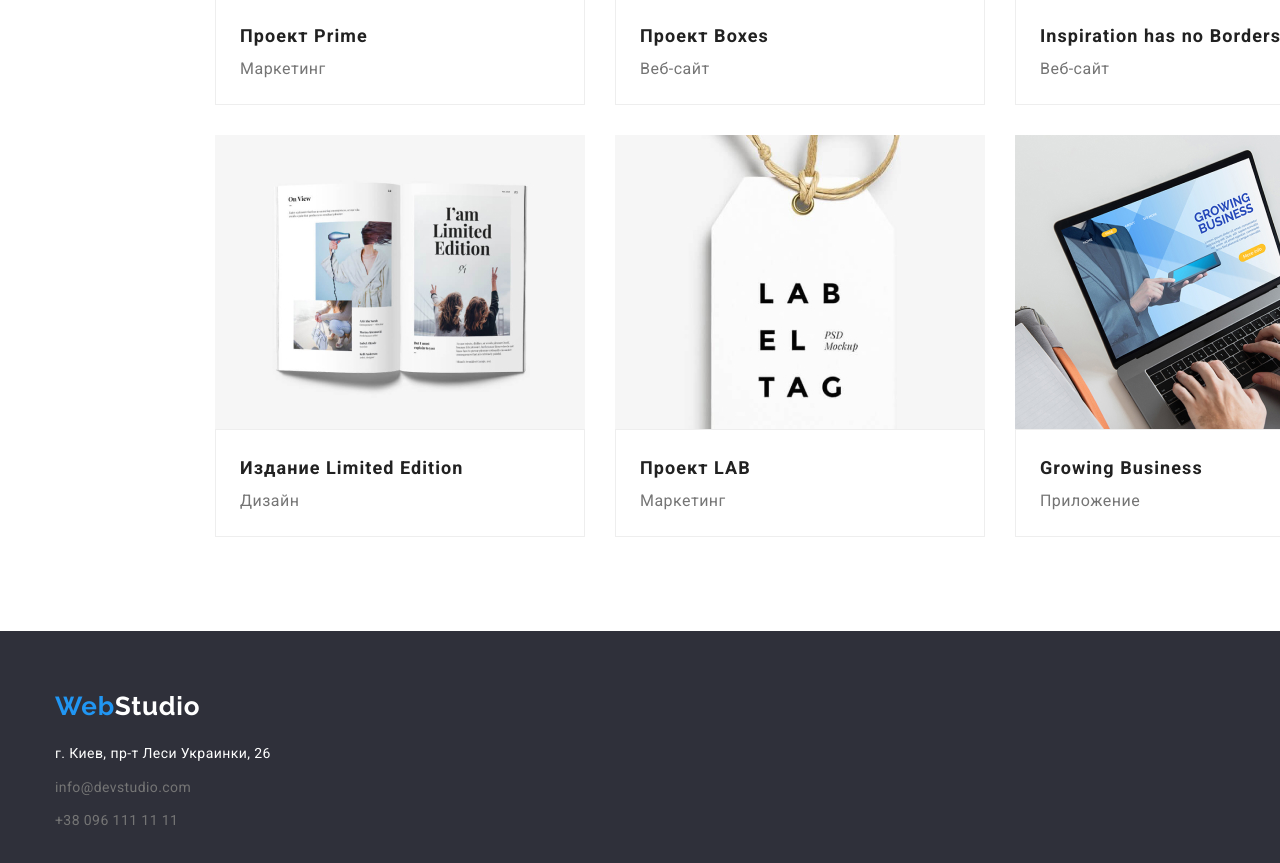
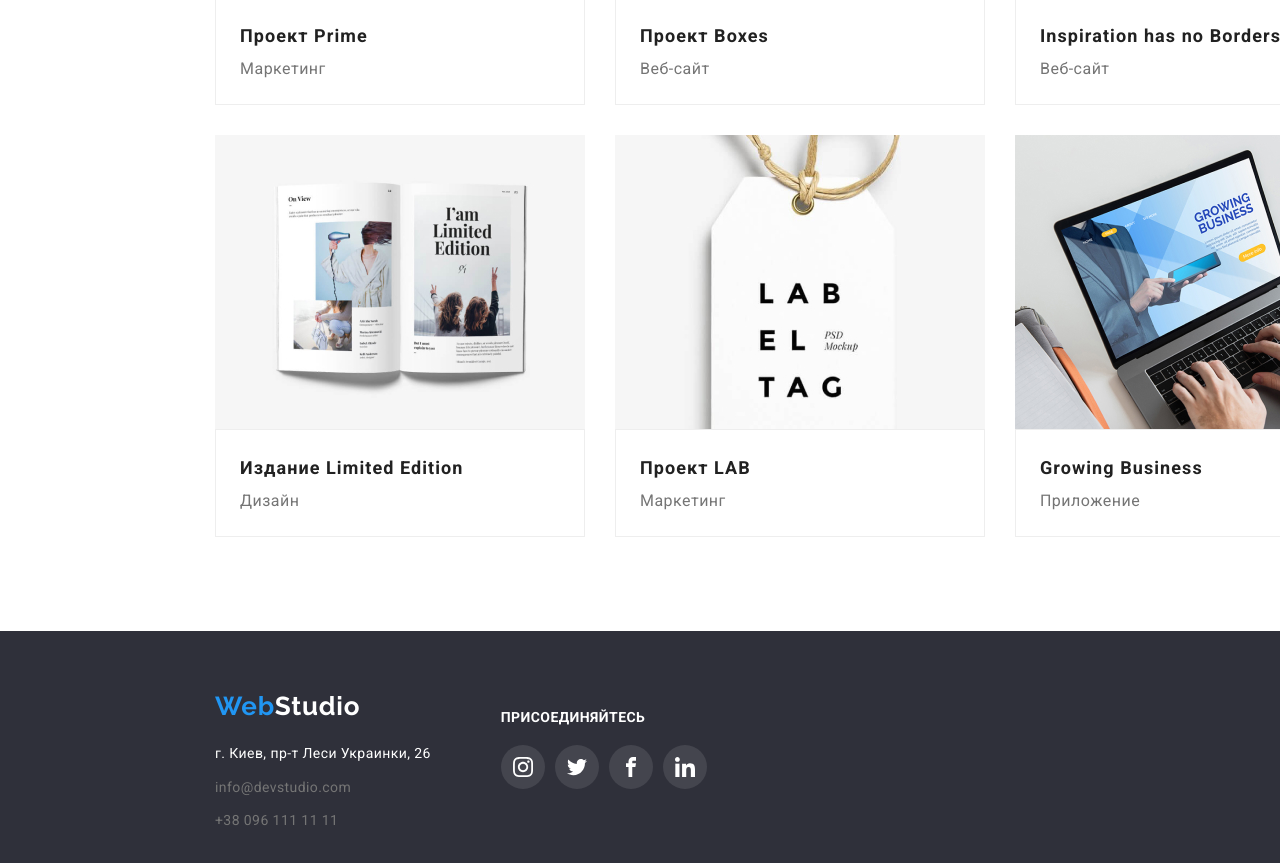
Before and after one commit to NATALIYAFEDORCHUK/goit-markup-hw-04, a plain HTML site: page portfolio.html in a window 1280 px wide. Shown: the part 982-1845 px from the top of the page. Drawn offline with nearby package versions, Linux system fonts and the light colour scheme.

Commit message:
Домашнее задание № 4

```diff
--- a/css/styles.css
+++ b/css/styles.css
@@ -35,8 +35,6 @@ img{
     padding-left: 15px;
     padding-right: 15px;
     margin: 0 auto;
-
-     /* outline: 1px solid #ECECEC; */
 }
 .section{
     padding-top: 94px;
@@ -430,23 +428,21 @@ color: var(--heder-link-mailto);
 box-sizing: border-box;
 border-radius: 4px;
 }
-.client-item:hover,
-.client-item:focus{
-    stroke: var(--heder-mailto-color);
-}
+
+
 .client-item{
     margin-right: 30px;
 }
 .client-item:last-child{
     margin-right: 0;
 }
-.client-item-icon{
-
+ .client-item-icon{
+     fill: #AFB1B8;
+ }
+.client-item-icon:hover,
+.client-item-icon:focus{
+    fill: var(--heder-mailto-color);
 }
-.client-item-icon:hover{
-background-color: var(--heder-mailto-color);
-}
-
 
 
 
@@ -508,6 +504,17 @@ border-radius: 4px;
 }
 .portfolio-item:last-child{
     margin-right: 0;
+}
+.foto-title{
+ background: #FFFFFF;
+border: 1px solid #EEEEEE;
+box-sizing: border-box;
+}
+
+.foto-title:hover,
+.foto-title:focus{
+
+box-shadow: 0px 1px 1px rgba(0, 0, 0, 0.12), 0px 4px 4px rgba(0, 0, 0, 0.06), 1px 4px 6px rgba(0, 0, 0, 0.16);
 }
 
 /*foto-list*/
@@ -629,15 +636,19 @@ color: var(--heder-tel-color);
     justify-content: center;
     align-items: center;
 
+}
+.container-logotip{
+    margin-right: 70px;
+}
 
-
-
-
+.invite:last-child{
+    margin-right: 0;
 }
-.invite{
-    margin-left: 70px;
-    margin-top:12px;
-
+.invite::before{
+display: inline-flex;
+    content: " ";
+    background-size: contain;
+    background-position: center;
 }
 .invite-title{
     font-weight: 700;
--- a/portfolio.html
+++ b/portfolio.html
@@ -117,11 +117,12 @@
         </section>
 
     </main>
-    <footer class="footer">
-        <div class="container">
+    <footer class="footer section">
+        <div class="container footer-section">
+            <div class="container-logotip">
             <div class="logotip">
         <a href="/" class="footer-link nav">Web<span class="footer-link-studio nav">Studio</span></a></div>
-           <address class="address">
+        <addres class="address">
             <ul class="address-link footer-list">
                 <li class="address-item"><a href="/" class="footer-address nav">г. Киев, пр-т Леси Украинки, 26</a></li>
                 <li class="address-item"><a href="mailto:info@devstudio.com" class="footer-contact nav">info@devstudio.com</a></li>
@@ -129,6 +130,34 @@
             </ul>
         </address>
         </div>
+        <div class="invite">
+    <h3 class="invite-title">присоединяйтесь</h3>
+    <ul class="invite-list">
+        <li class="invite-socials-item"><a href="" class="invite-socials-link">
+            <svg class="invite-socials-icon" width="20" height="20">
+                <use href="./svg/icons.svg#icon-instagram2"></use>
+            </svg>
+        </a></li>
+        <li class="invite-socials-item"><a href="" class="invite-socials-link">
+            <svg class="invite-socials-icon" width="20" height="20">
+                <use href="./svg/icons.svg#icon-twitter1"></use>
+            </svg>
+
+        </a></li>
+        <li class="invite-socials-item"><a href="" class="invite-socials-link">
+            <svg class="invite-socials-icon" width="20" height="20">
+                <use href="./svg/icons.svg#icon-facebook"></use>
+            </svg>
+
+        </a></li>
+        <li class="invite-socials-item"><a href="" class="invite-socials-link">
+            <svg class="invite-socials-icon" width="20" height="20">
+                <use href="./svg/icons.svg#icon-linkedin1"></use>
+            </svg>
+
+        </a></li>
+    </ul>
+</div>
  </footer>
 </body>
 </html>
```
Also changed, not shown: svg/icons2.svg. Lines whose indentation alone changed are shown as unchanged.
